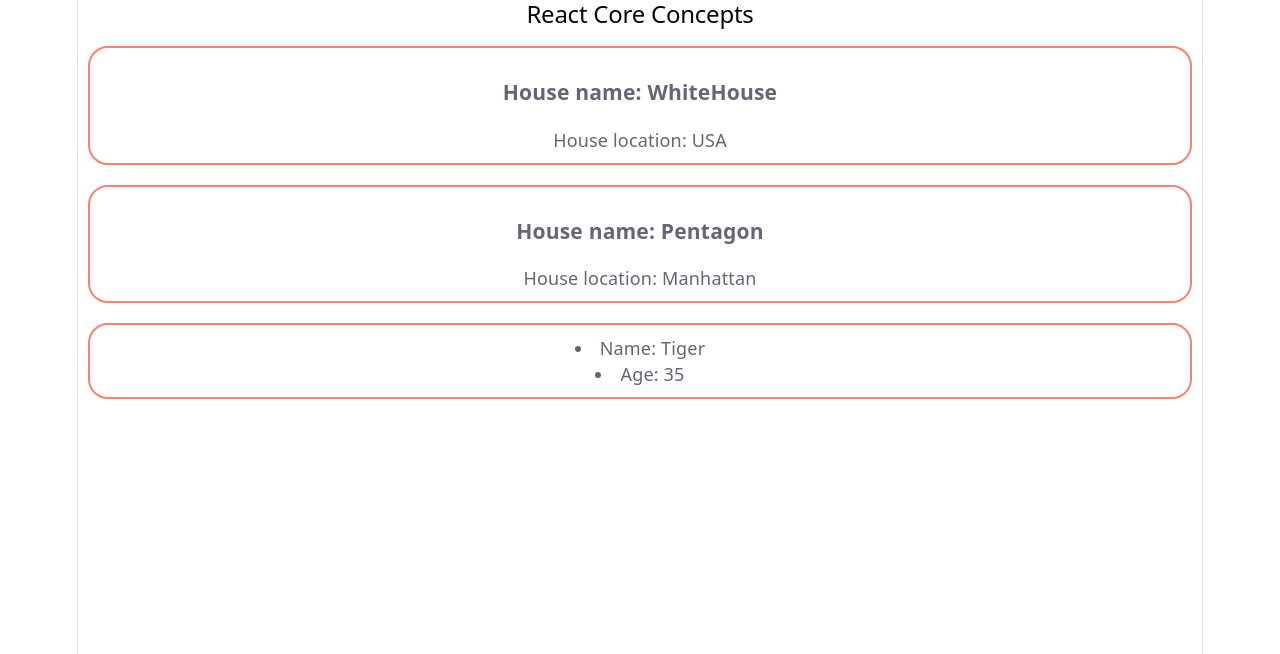
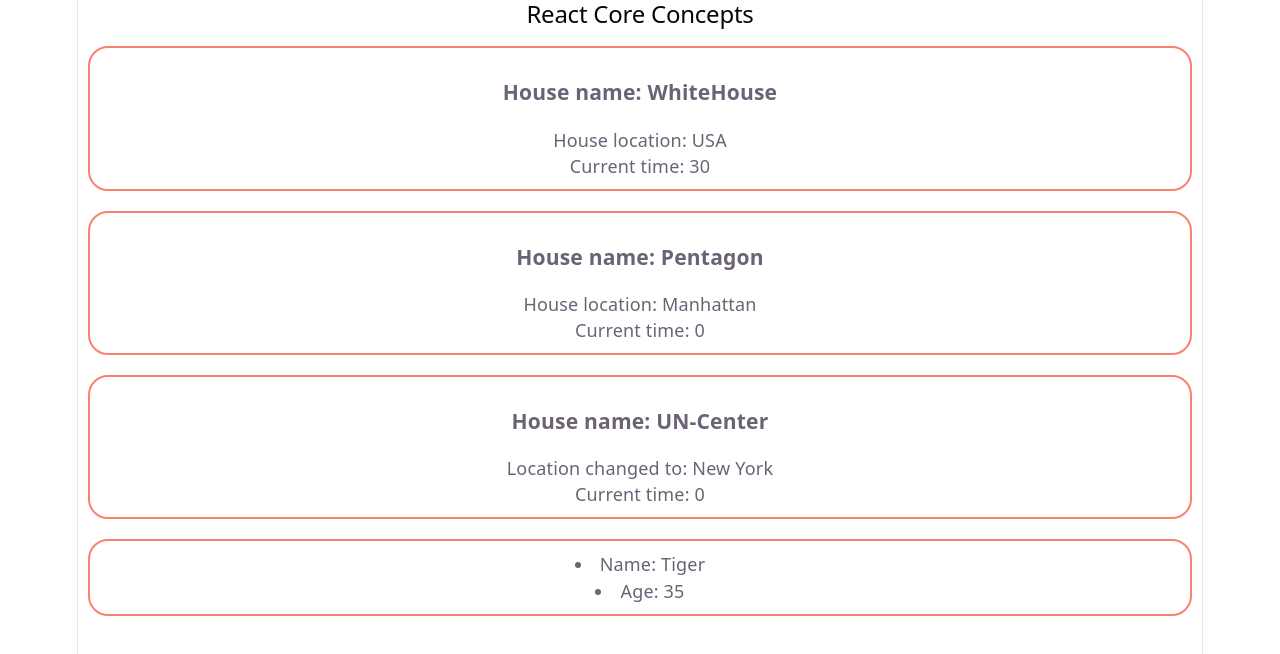
Before and after one commit to asm-saim/v1-react-core, a React (Vite) app: page / in a window 1280 px wide. Shown: the top 654 px of the page. Built offline with nearby package versions, Linux system fonts and the light colour scheme.

Commit message:
conditional rendering with default value and variable deployed

```diff
--- a/src/App.jsx
+++ b/src/App.jsx
@@ -3,11 +3,11 @@ import Animal from './Animal'
 import House from './Condition'
 
 function App() {
-
+  const time = 30
   return (
     <>
       <h2>React Core Concepts</h2>
-      <House name="WhiteHouse" location="USA" isActive={true}></House>
+      <House name="WhiteHouse" location="USA" isActive={true} duration={time}></House>
       <House name="Pentagon" location="Manhattan" isActive={true}></House>
       <House name="UN-Center" location="New York" isActive={false}></House>
 
--- a/src/Condition.jsx
+++ b/src/Condition.jsx
@@ -1,13 +1,22 @@
-export default function House({ name, location, isActive }) {
+export default function House({ name, location, isActive, duration=0 }) {
 
     if (isActive === true) {
         return (
             <div className="pet">
                 <h3>House name: {name}</h3>
                 <p>House location: {location}</p>
+                <p>Current time: {duration}</p>
             </div>
         )
-
+    }
+    else {
+        return (
+            <div className="pet">
+                <h3>House name: {name}</h3>
+                <p>Location changed to: {location}</p>
+                <p>Current time: {duration}</p>
+            </div>
+        )
     }
 
 
```
